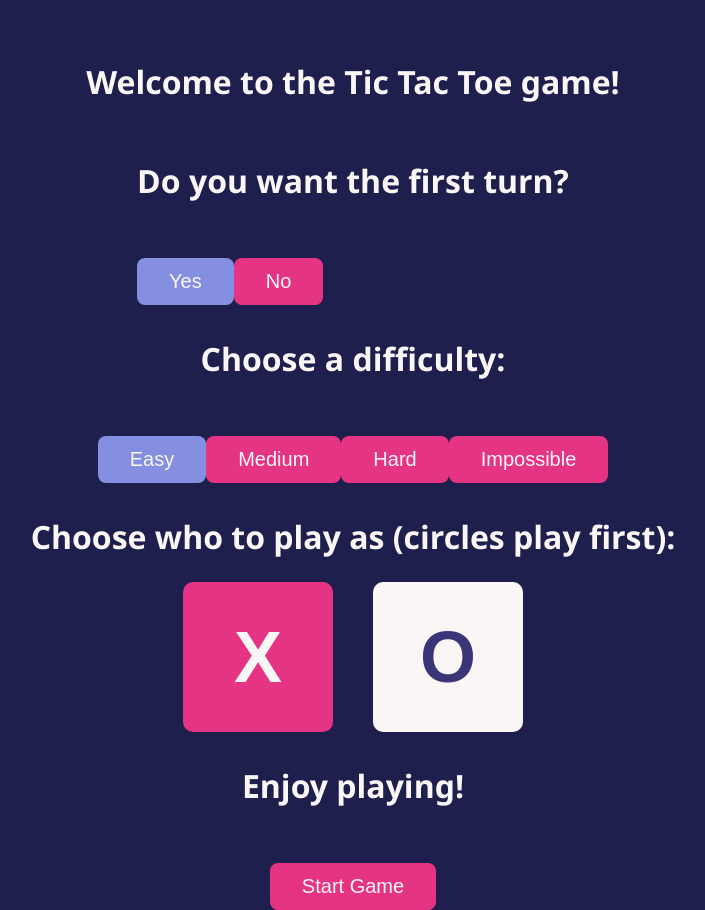
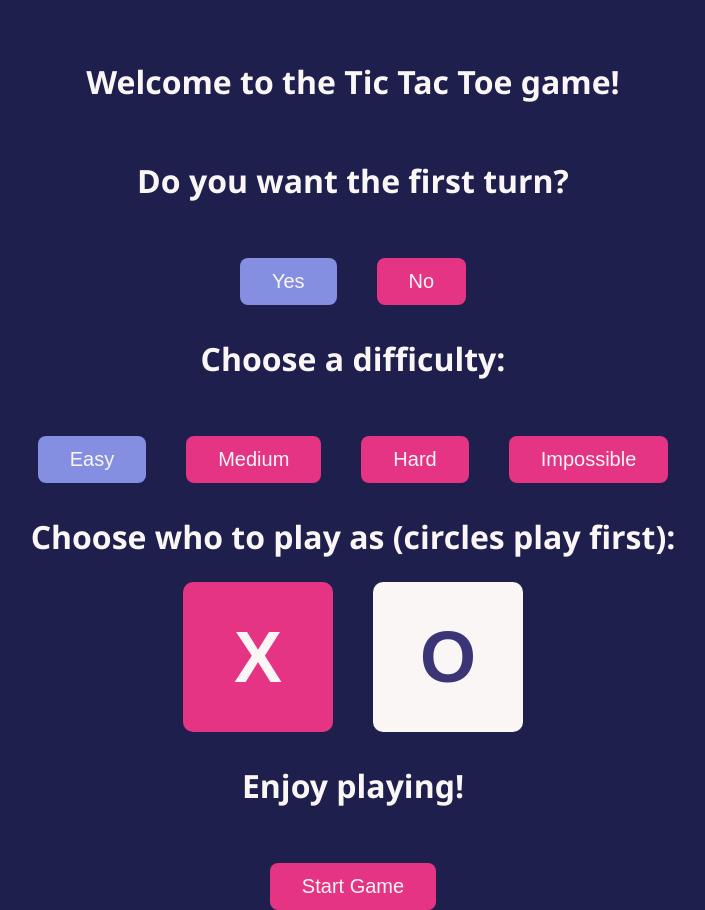
Before and after one commit to ramon-rcp/tictactoe, a React app: page / in a window 1280 px wide. Shown: the whole page, without its empty margins (287-992 px from the left). Built offline with nearby package versions, Linux system fonts and the light colour scheme.

Commit message:
fix menu aesthetics

```diff
--- a/src/components/App.tsx
+++ b/src/components/App.tsx
@@ -52,16 +52,20 @@ export class App extends Component<{}, AppState> {
         return <div className='tictactoe-container'>
             <h1>Tic Tac Toe</h1>
             <p className='status'>Welcome to the Tic Tac Toe game!</p>
+            <p className='status'>Do you want the first turn?</p>
             <div>
-                <p className='status'>Do you want the first turn?</p>
                 <button className={(this.state.playerStarts) ? 'chosen-diff' : "reset-btn"} onClick={() => this.setState({playerStarts: true})}>Yes</button>
+                <span className='space'></span>
                 <button className={(this.state.playerStarts) ? "reset-btn" : 'chosen-diff'} onClick={() => this.setState({playerStarts: false})}>No</button>
             </div>
             <p className='status'>Choose a difficulty:</p>
             <div>
                 <button className={(this.state.difficulty === "easy") ? 'chosen-diff' : "reset-btn"} onClick={() => this.setState({difficulty: "easy"})}>Easy</button>
+                <span className='space'></span>
                 <button className={(this.state.difficulty === "medium") ? 'chosen-diff' : "reset-btn"} onClick={() => this.setState({difficulty: "medium"})}>Medium</button>
+                <span className='space'></span>
                 <button className={(this.state.difficulty === "hard") ? 'chosen-diff' : "reset-btn"} onClick={() => this.setState({difficulty: "hard"})}>Hard</button>
+                <span className='space'></span>
                 <button className={(this.state.difficulty === "impossible") ? 'chosen-diff' : "reset-btn"} onClick={() => this.setState({difficulty: "impossible"})}>Impossible</button>
             </div>
             <p className='status'>Choose who to play as (circles play first):</p>
```
